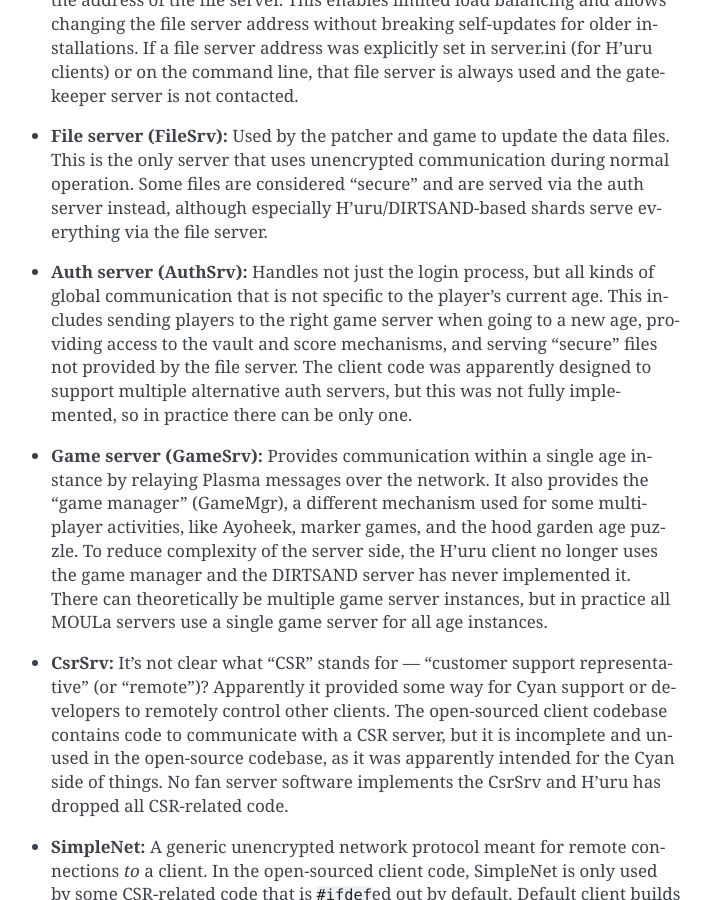
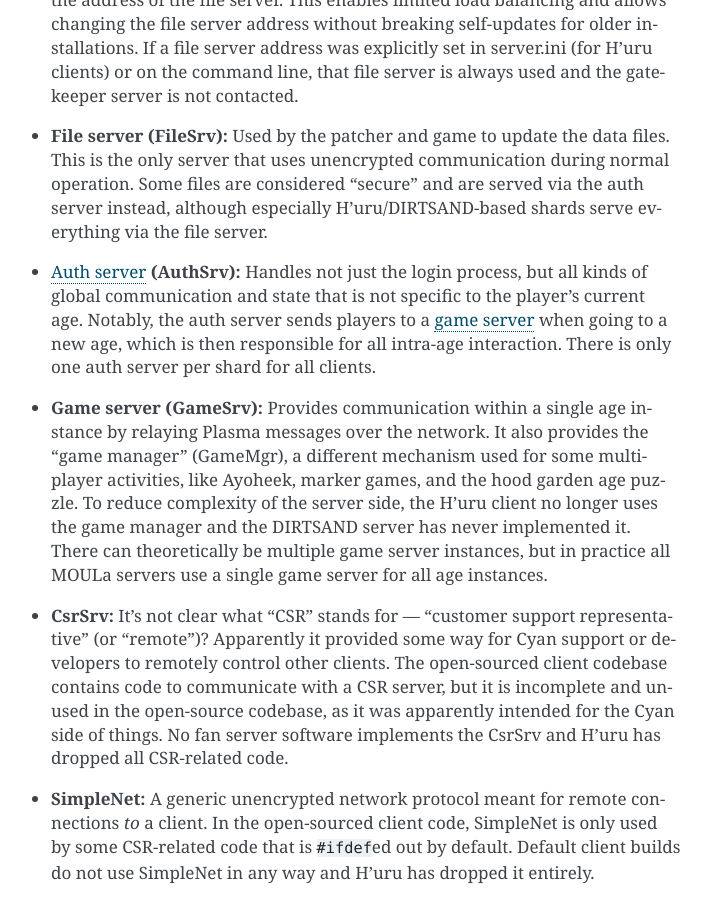
Before and after one commit to dgelessus/NAGUS, a Sphinx documentation site: the page built from docs/uru/architecture.rst, in a window 1280 px wide and 900 px high, scrolled down 858 px. Shown: the whole window, without its empty margins (399-1110 px from the left). Built offline with Sphinx 7.4.7, drawn with Linux system fonts in a browser that asks for light colours.

```diff
--- a/docs/uru/architecture.rst
+++ b/docs/uru/architecture.rst
@@ -65,21 +65,14 @@ These are all the server types used by the open-sourced MOULa client code:
   Some files are considered "secure" and are served via the auth server instead,
   although especially H'uru/DIRTSAND-based shards serve everything via the file server.
 
-* .. index:: auth server
-     single: server; auth
-     single: AuthSrv
-     :name: auth_server
-
-  **Auth server (AuthSrv):**
+* :doc:`auth_server` **(AuthSrv):**
   Handles not just the login process,
-  but all kinds of global communication
+  but all kinds of global communication and state
   that is not specific to the player's current age.
-  This includes sending players to the right game server when going to a new age,
-  providing access to the vault and score mechanisms,
-  and serving "secure" files not provided by the file server.
-  The client code was apparently designed to support multiple alternative auth servers,
-  but this was not fully implemented,
-  so in practice there can be only one.
+  Notably,
+  the auth server sends players to a :ref:`game server <game_server>` when going to a new age,
+  which is then responsible for all intra-age interaction.
+  There is only one auth server per shard for all clients.
 
 * .. index:: game server
      single: server; game
--- a/docs/uru/index.rst
+++ b/docs/uru/index.rst
@@ -19,3 +19,4 @@ focusing especially on the network protocol and related aspects.
    encryption_keys
    server_config
    protocol
+   auth_server
--- a/docs/uru/protocol.rst
+++ b/docs/uru/protocol.rst
@@ -10,6 +10,10 @@ modify the protocol somewhat.
 Finally,
 the :ref:`status server <status_server>` uses standard HTTP on the conventional port 80
 instead of the MOUL protocol.
+
+.. seealso::
+
+   :doc:`architecture` for a high-level overview of the different MOUL server types.
 
 The protocol mostly uses packed binary data structures.
 Unless indicated otherwise,
```
Also changed, not shown: docs/uru/auth_server.rst (added, +114 -0 lines).
